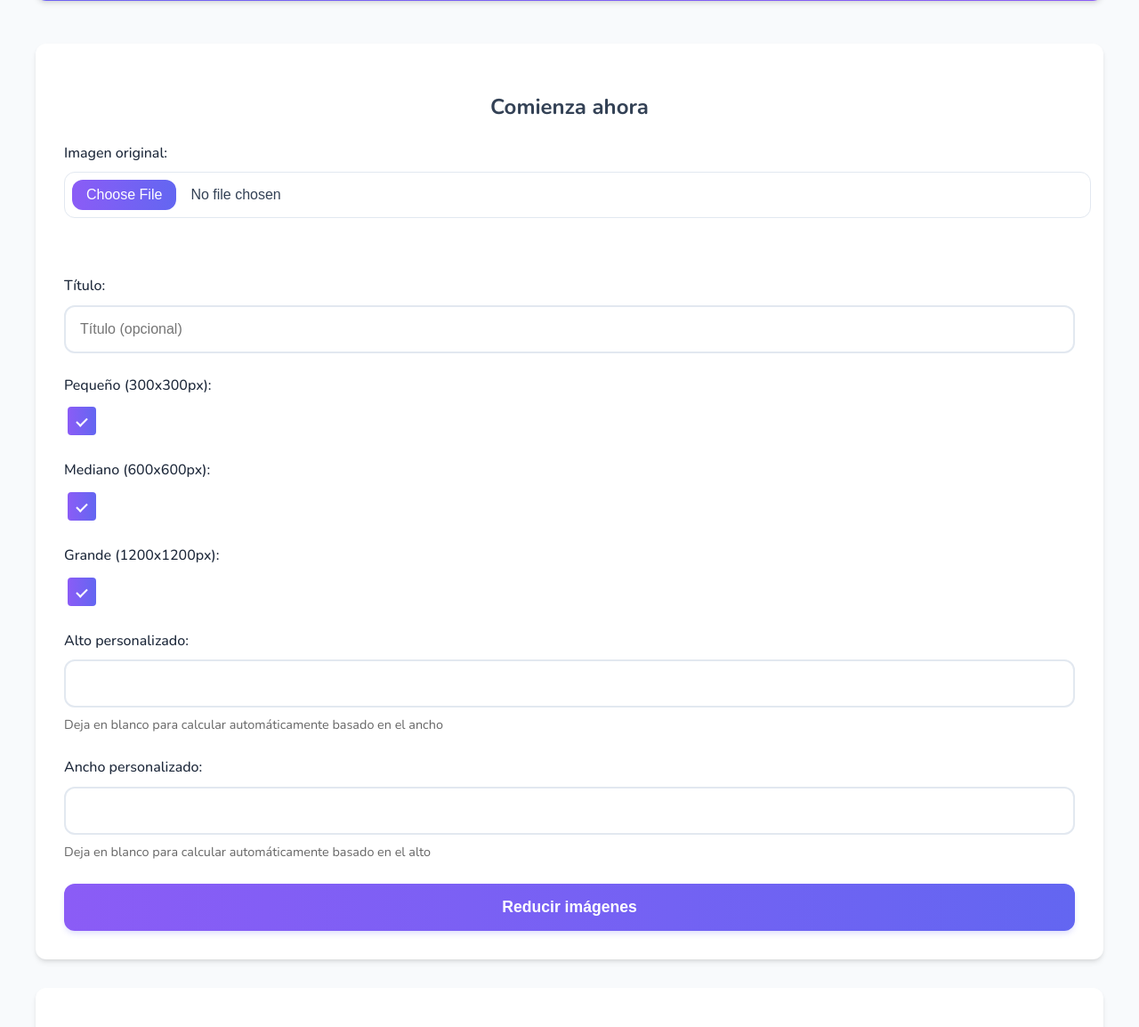
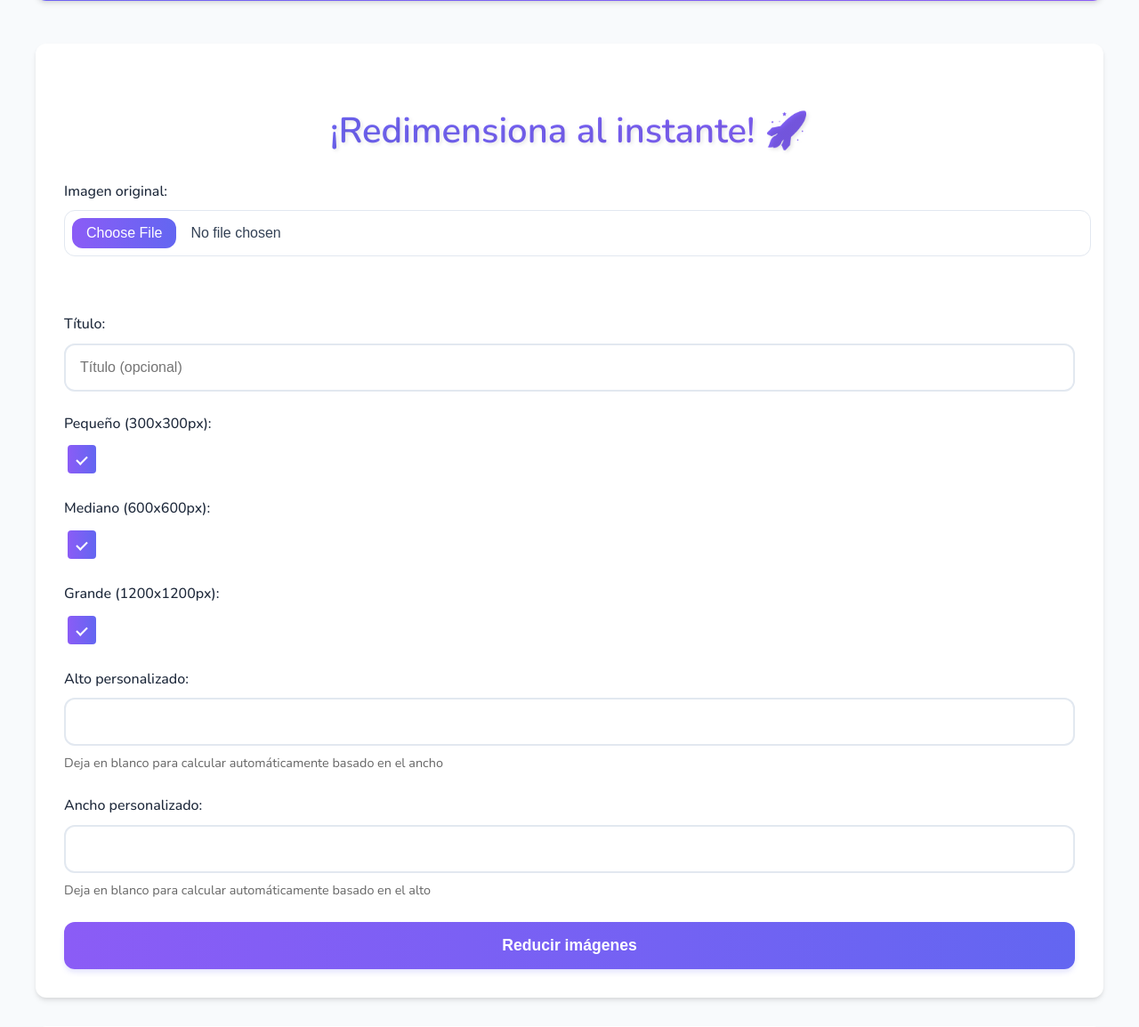
Before and after one commit to Jaolmos/redimensiona-django, a Django app: page / in a window 1280 px wide. Shown: the part 586-1740 px from the top of the page at 89% size. Run offline with Django 5.2, Linux system fonts and the light colour scheme; parts of the project's set-up code (start-up, migrations or seed data) failed here and were passed over.

Commit message:
style: mejorar diseño del título principal con gradiente y animación

```diff
--- a/apps/core/templates/core/home.html
+++ b/apps/core/templates/core/home.html
@@ -11,7 +11,7 @@
 </div>
 
 <div class="upload-section">
-    <h2 class="text-center">Comienza ahora</h2>
+    <h2 class="text-center title-resize">¡Redimensiona al instante! 🚀</h2>
 
     <form method="post" action="{% url 'images:upload' %}" enctype="multipart/form-data">
         {% csrf_token %}
--- a/static/css/styles.css
+++ b/static/css/styles.css
@@ -960,3 +960,13 @@ input[type="checkbox"]:focus {
     margin-bottom: 1rem;
     letter-spacing: -0.5px;
 }
+
+.title-resize {
+    font-size: 2.5rem;
+    font-weight: 600;
+    background: linear-gradient(to right, var(--primary-color), var(--accent-color));
+    -webkit-background-clip: text;
+    color: transparent;
+    margin-bottom: 1.5rem;
+    text-shadow: 2px 2px 4px rgba(0, 0, 0, 0.1);
+}
```
